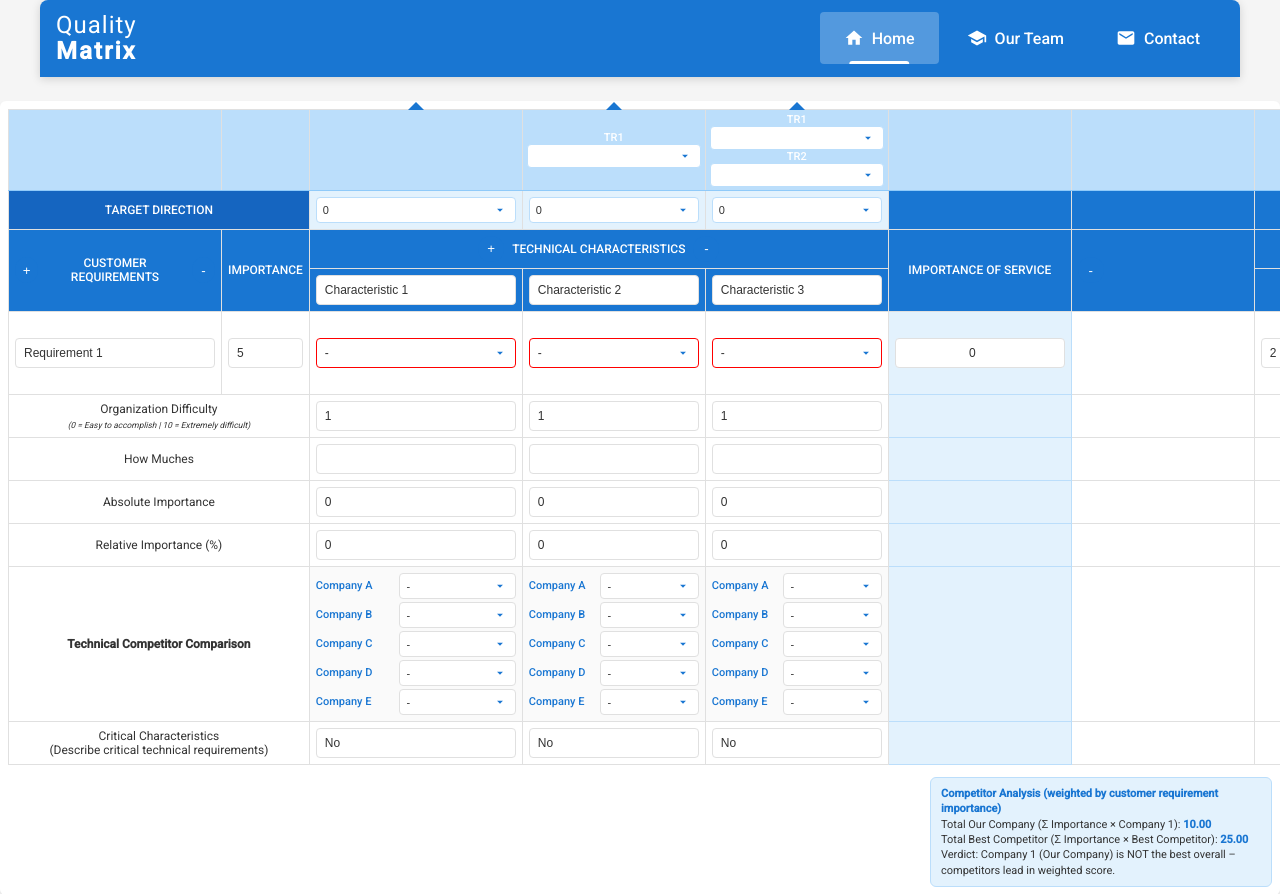
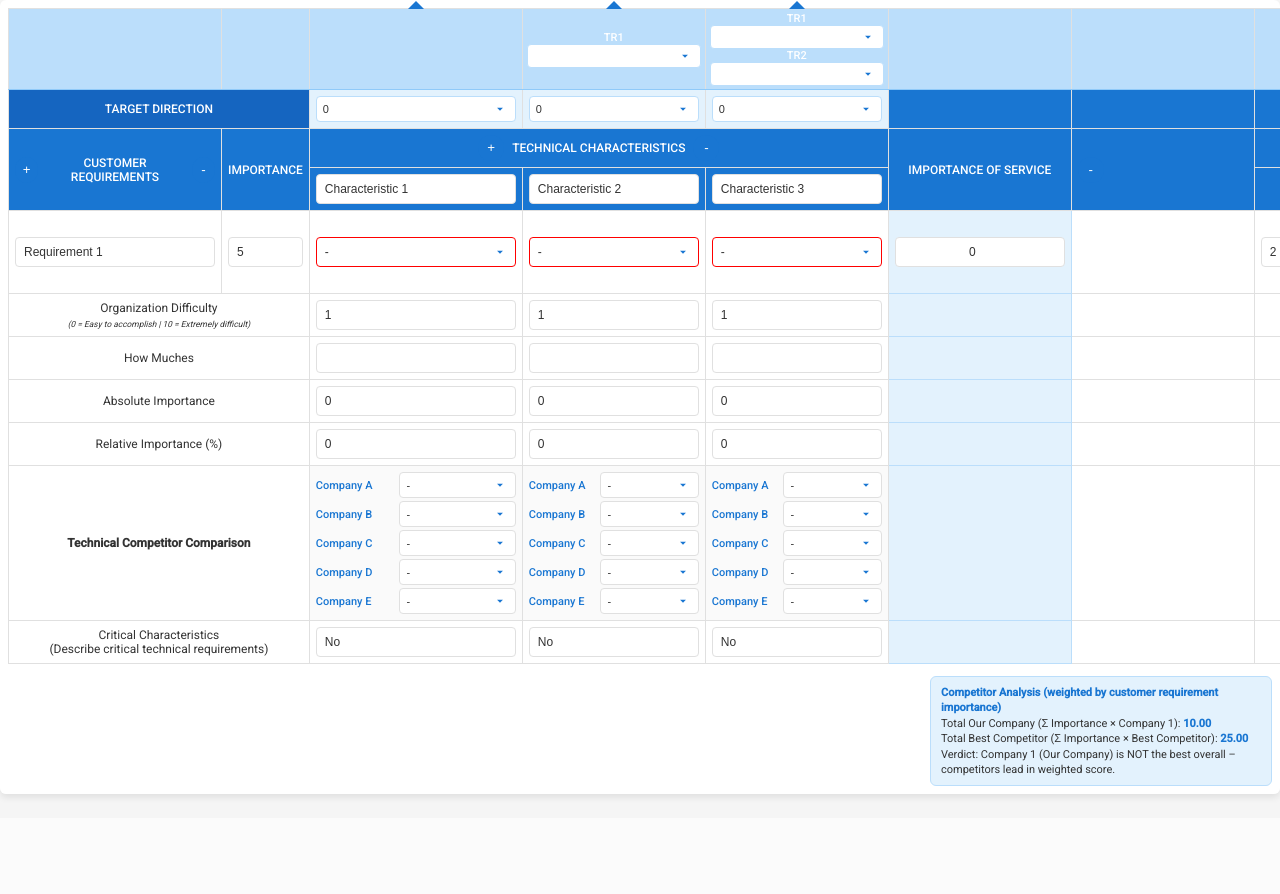
Before and after one commit to arifulatwork/Thesis-Ariful, a Flask app: page / in a window 1280 px wide. Shown: the top 894 px of the page. After the commit the page ends 799 px from the top, so only its background shows below. Run offline with Flask 3, Linux system fonts and the light colour scheme.

Commit message:
Update Navbar with bigcode

```diff
--- a/templates/base.html
+++ b/templates/base.html
@@ -10,7 +10,7 @@
 </head>
 <body>
     <!-- Navbar Start -->
-    <nav class="navbar">
+    <!-- <nav class="navbar">
         <div class="navbar-container">
             <div class="navbar-brand">
                 <span>Quality</span>
@@ -44,7 +44,7 @@
                 </ul>
             </div>
         </div>
-    </nav>
+    </nav> -->
     <!-- Navbar End -->
 
     <div class="main-container">
```
